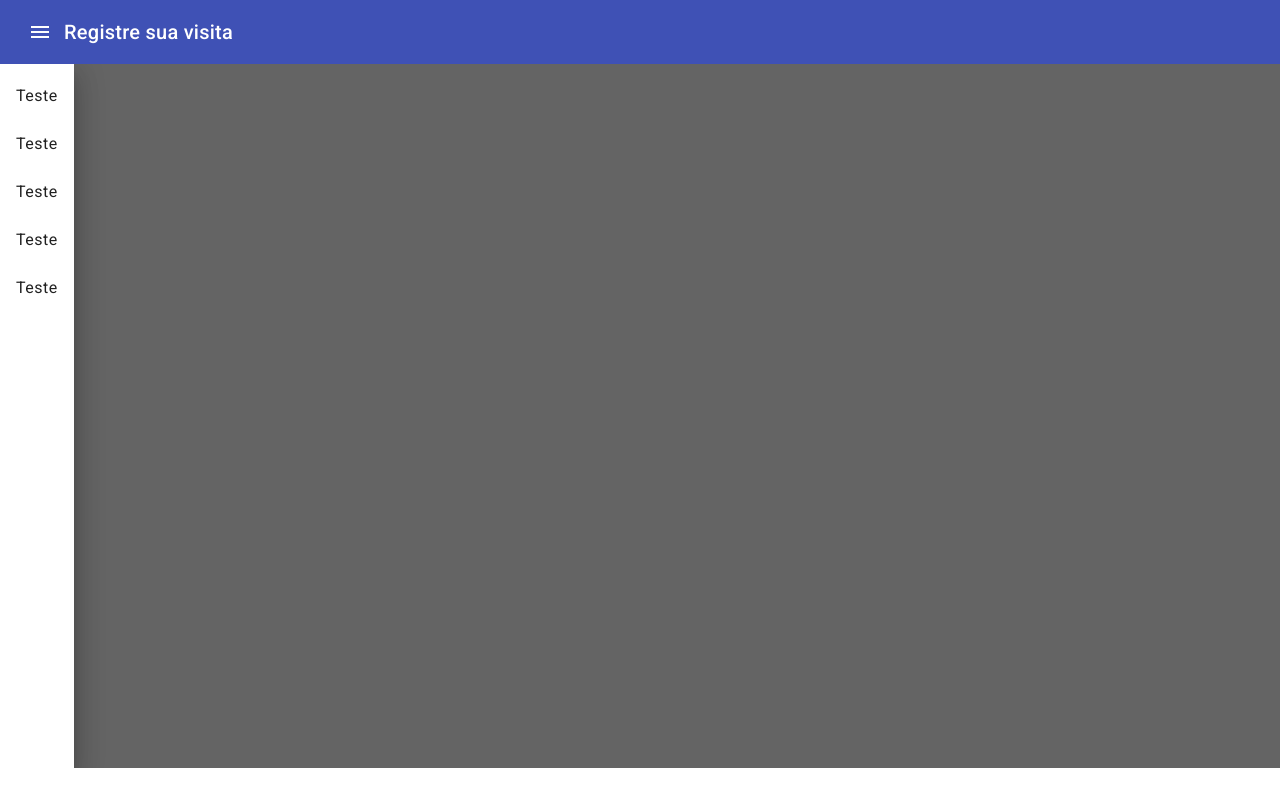
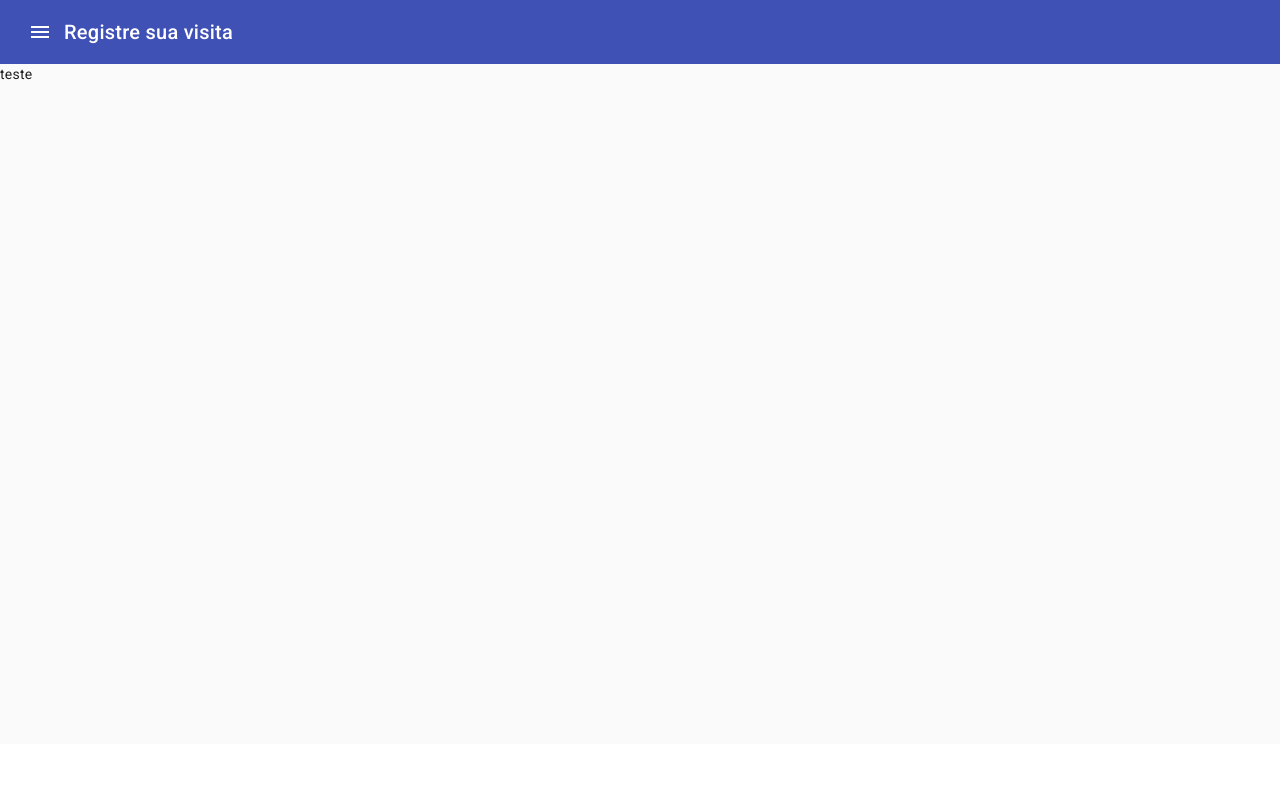
Before and after one commit to BrunoBSantos1/agenda-visitas, an Angular app: page / in a window 1280 px wide. Built offline with nearby package versions, Linux system fonts and the light colour scheme.

Commit message:
Estrutura básica do home

```diff
--- a/src/app/layout/home/home.component.css
+++ b/src/app/layout/home/home.component.css
@@ -1,3 +1,8 @@
-.example-spacer {
-    flex: 1 1 auto;
-  }
+mat-nav-list {
+  width: 200px;
+
+}
+
+mat-sidenav-content {
+  height: 85vh;
+}
--- a/src/app/layout/home/home.component.html
+++ b/src/app/layout/home/home.component.html
@@ -19,8 +19,7 @@
         </mat-nav-list>
     </mat-sidenav>
     <mat-sidenav-content>
-        <div style="height: 88vh;">
-            <router-outlet></router-outlet>
-        </div>
+        teste
+
     </mat-sidenav-content>
 </mat-sidenav-container>
--- a/src/app/layout/home/home.component.ts
+++ b/src/app/layout/home/home.component.ts
@@ -6,5 +6,5 @@ import { Component } from '@angular/core';
   styleUrls: ['./home.component.css']
 })
 export class HomeComponent {
-  opened = true;
+  opened = false;
 }
```
